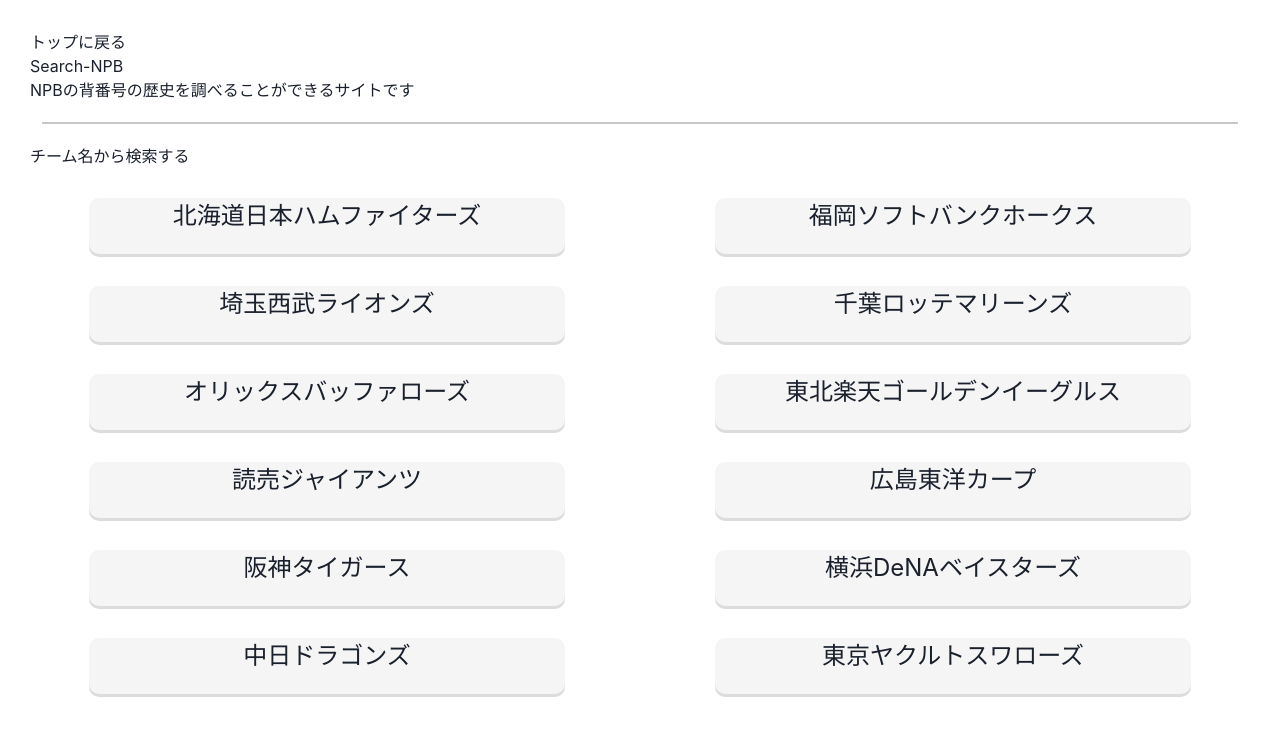
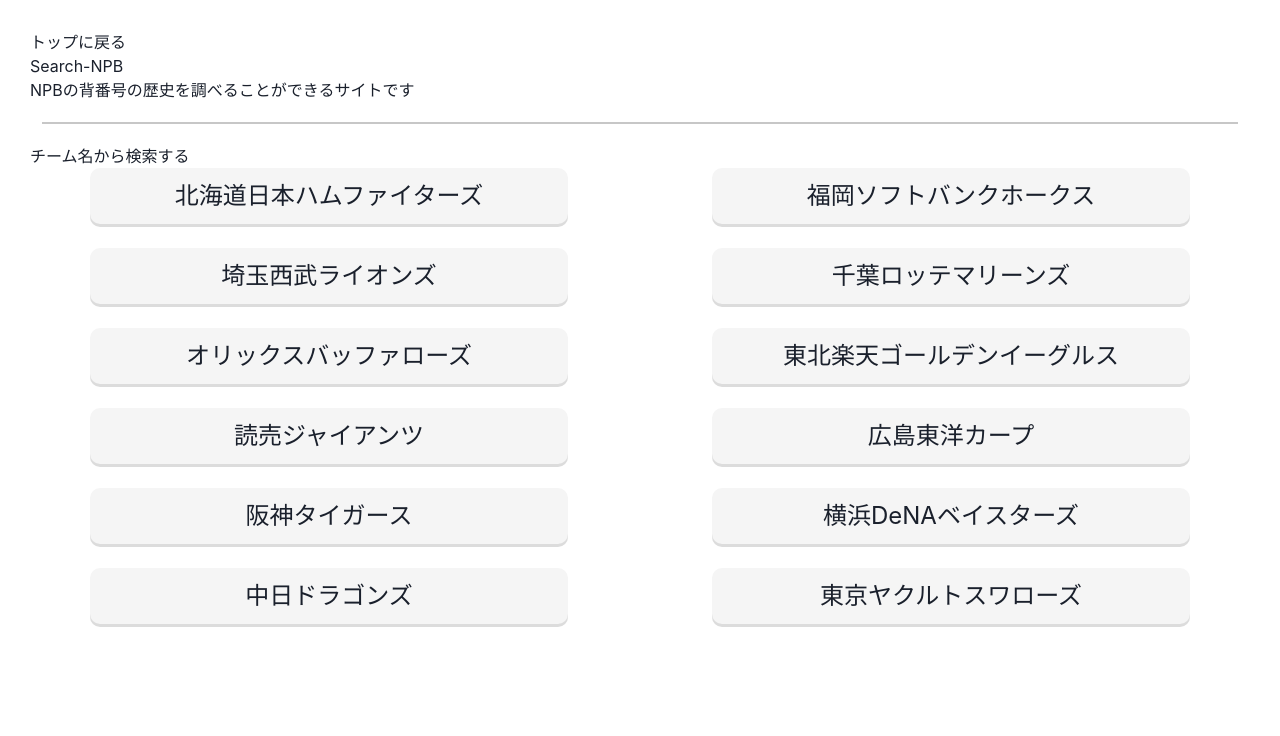
Before and after one commit to manattan/npb-front, a React (Create React App) app: page /search/team in a window 1280 px wide. Shown: the top 736 px of the page. Built offline with nearby package versions, Linux system fonts and the light colour scheme.

Commit message:
buttonを訂正 & idを付与

```diff
--- a/src/components/Button.tsx
+++ b/src/components/Button.tsx
@@ -4,8 +4,8 @@
 const ButtonContainer = styled.div`
   height: 100%;
   width: 80%;
-  padding: auto 0;
-  margin: 10px auto;
+  padding: 10px 0;
+  margin: auto;
   font-size: 150%;
   background-color: #f5f5f5;
   border-radius: 10px;
--- a/src/components/Team/Search.tsx
+++ b/src/components/Team/Search.tsx
@@ -29,7 +29,7 @@
   return (
     <>
       <p>チーム名から検索する</p>
-      <SimpleGrid columns={2} spacing={8} style={{ marginTop: "20px" }}>
+      <SimpleGrid columns={2} spacing={6}>
         {renderList}
       </SimpleGrid>
     </>
--- a/src/types/main.ts
+++ b/src/types/main.ts
@@ -2,4 +2,5 @@
   history: string;
   teamname: string;
   num: string;
+  id: string
 };
```
